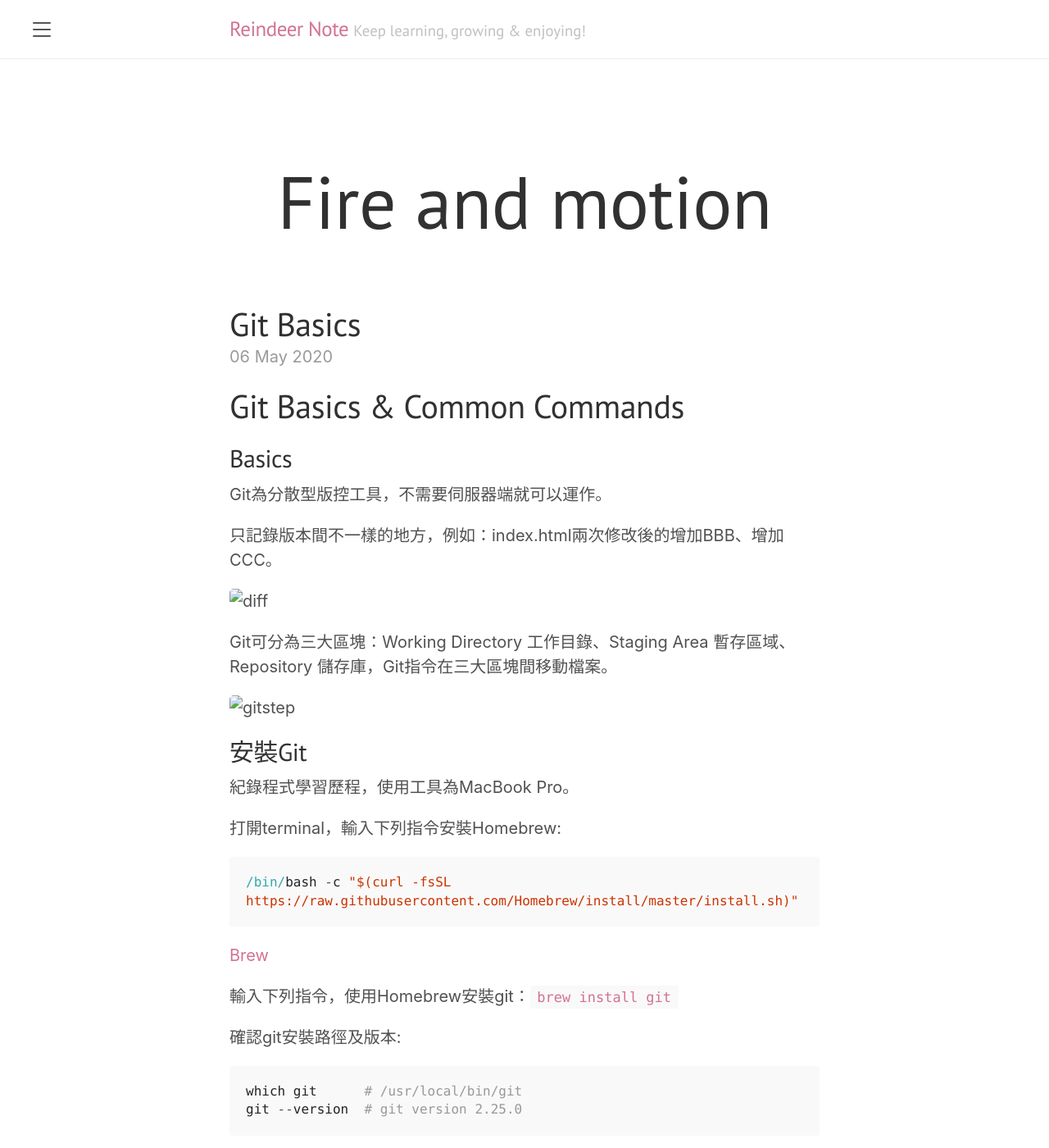
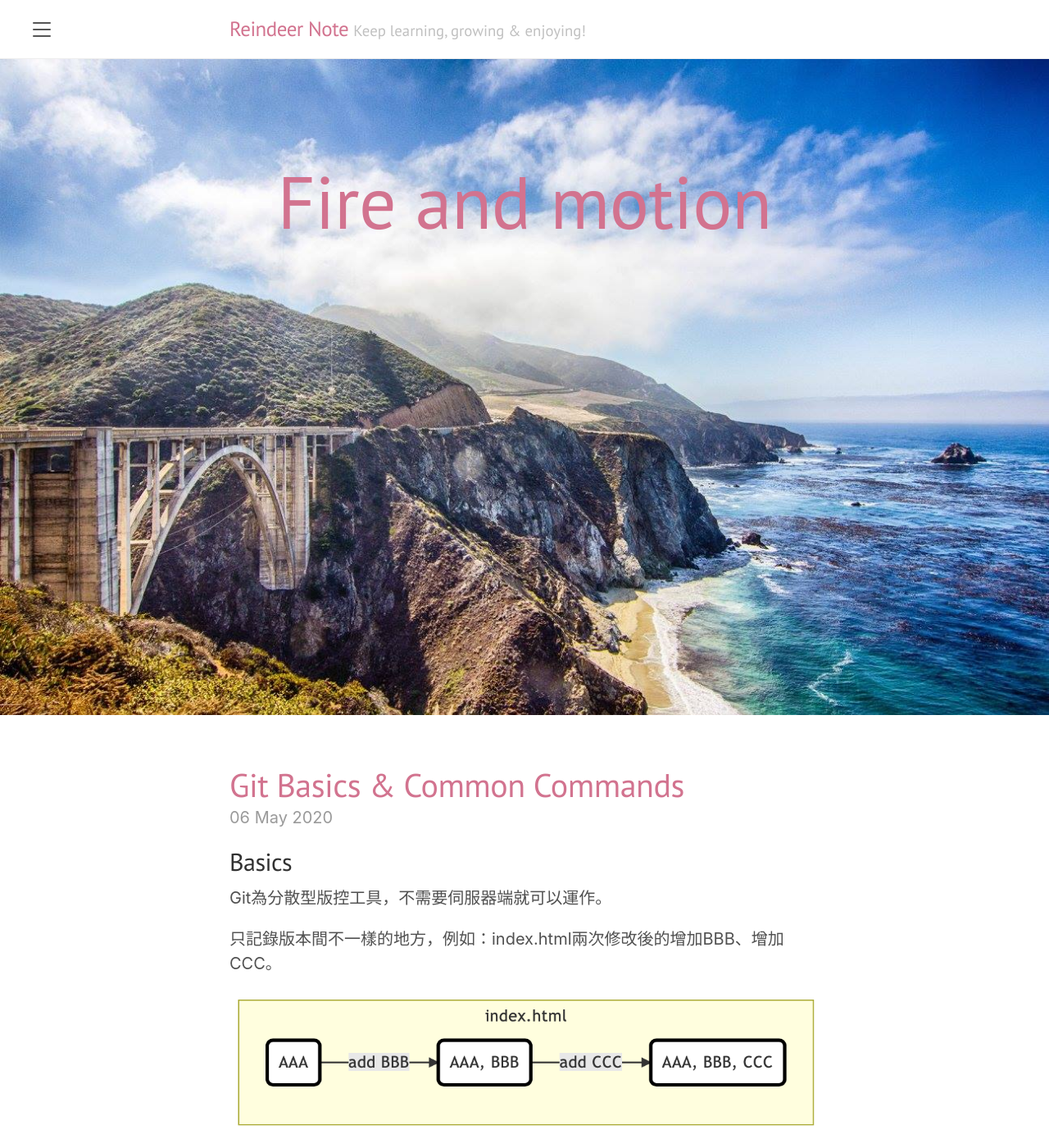
Before and after one commit to lindawu100/lindawu100.github.io, a Jekyll site: the page built from _posts/2020-05-06-Git-basic.md, in a window 1280 px wide and 1400 px high. Shown: the whole window at 82% size. Built offline with Jekyll 4.4.1, drawn with Linux system fonts in a browser that asks for light colours; some of the changed text lies outside the part shown.

Commit message:
style/post_page

```diff
--- a/_layouts/default.html
+++ b/_layouts/default.html
@@ -2,6 +2,7 @@
 <html lang="en-us">
   <link rel="stylesheet" href="https://stackpath.bootstrapcdn.com/bootstrap/4.3.1/css/bootstrap.min.css" integrity="sha384-ggOyR0iXCbMQv3Xipma34MD+dH/1fQ784/j6cY/iJTQUOhcWr7x9JvoRxT2MZw1T" crossorigin="anonymous">
   <link rel="stylesheet" href="../public/css/new.css">
+  <link rel="stylesheet" href="../../../../public/css/new.css">
 
   {% include head.html %}
 
--- a/_posts/2020-05-06-Git-basic.md
+++ b/_posts/2020-05-06-Git-basic.md
@@ -1,20 +1,18 @@
 ---
 layout: post
-title: Git Basics
+title: Git Basics & Common Commands
 ---
-
-# Git Basics & Common Commands
 
 ## Basics
 Git為分散型版控工具，不需要伺服器端就可以運作。
 
 只記錄版本間不一樣的地方，例如：index.html兩次修改後的增加BBB、增加CCC。
 
-![diff](../public/diff.png)
+![diff](../../../../public/diff.png)
 
 Git可分為三大區塊：Working Directory 工作目錄、Staging Area 暫存區域、Repository 儲存庫，Git指令在三大區塊間移動檔案。
 
-![gitstep](../public/gitstep.png)
+![gitstep](../../../../public/gitstep.png)
 
 ## 安裝Git
 紀錄程式學習歷程，使用工具為MacBook Pro。
--- a/index.html
+++ b/index.html
@@ -14,7 +14,7 @@ title: Home
 
     <span class="post-date">{{ post.date | date_to_string }}</span>
 
-    {{ post.content }}
+    <!-- {{ post.content }} -->
   </div>
   {% endfor %}
 </div>
```
Also changed, not shown: _posts/2020-06-04-rails-devise-google-fb.md (+1 -3 lines).
